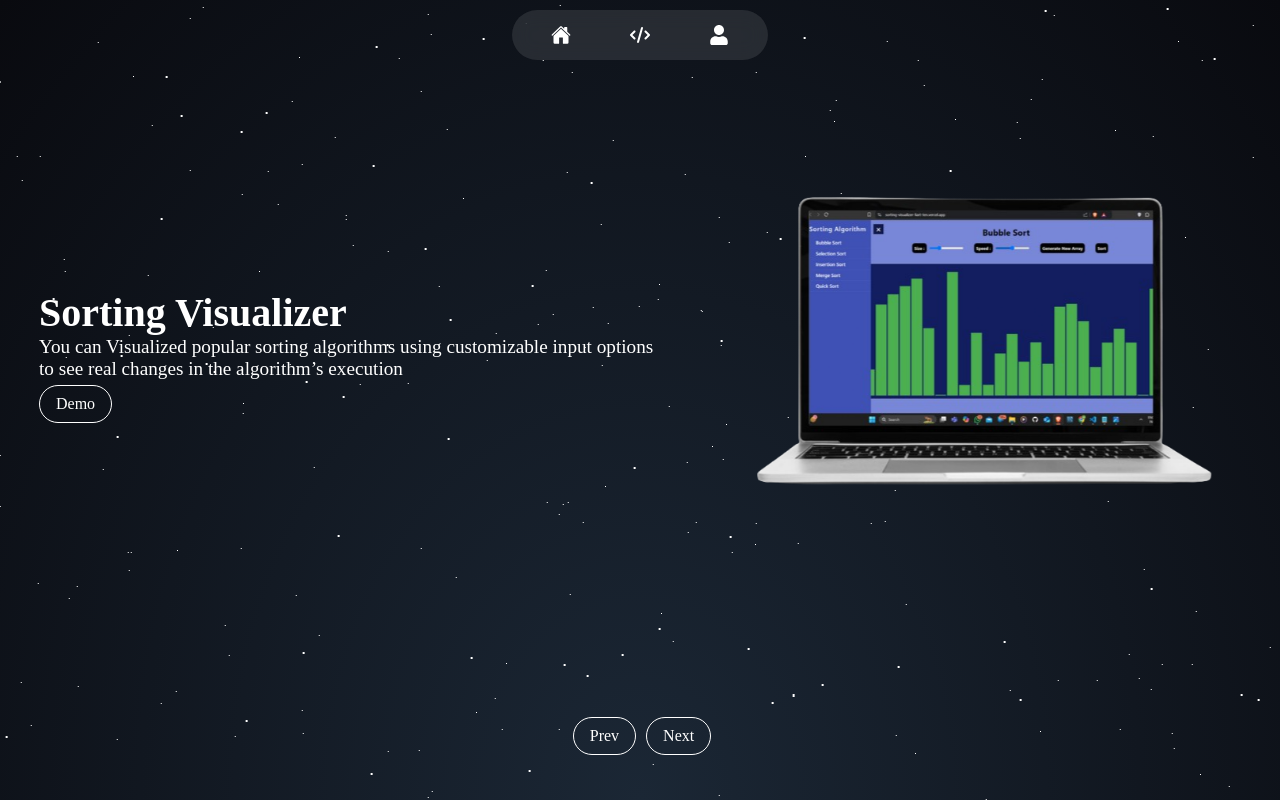
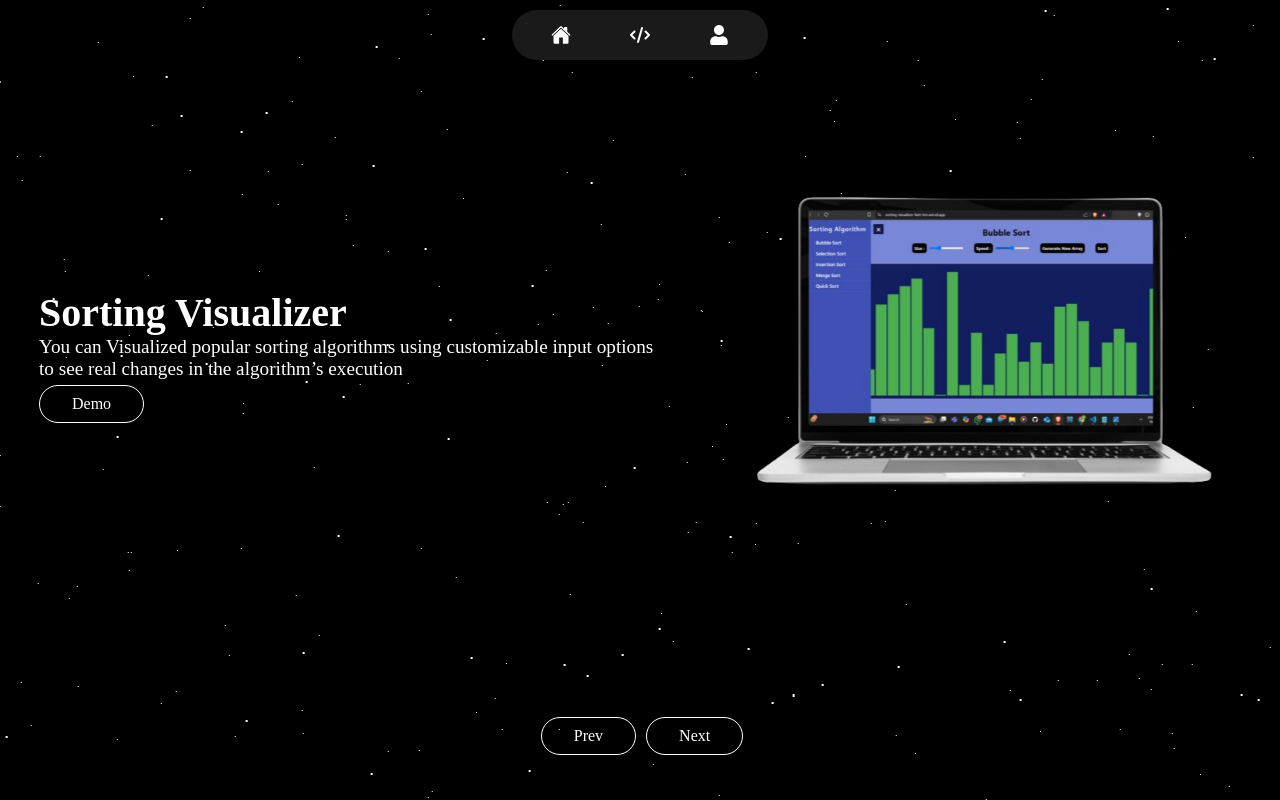
Before and after one commit to Maheshmahto/Mahesh-Portfolio, a React (Vite) app: page / in a window 1280 px wide. Both pictures are taken after a click on the element 639 px from the left and 35 px from the top of the page. Built offline with nearby package versions, Linux system fonts and the light colour scheme; a web font is replaced by a local one.

Commit message:
background change

```diff
--- a/src/About/About.jsx
+++ b/src/About/About.jsx
@@ -50,7 +50,7 @@ const About = () => {
             <FaInstagram />
           </a>
           <a href="https://x.com/mahesh4387" className="twitter">
-            <FaXTwitter />
+          <svg xmlns="http://www.w3.org/2000/svg" width="1em" height="1em" viewBox="0 0 512 512"><path fill="white" d="M389.2 48h70.6L305.6 224.2L487 464H345L233.7 318.6L106.5 464H35.8l164.9-188.5L26.8 48h145.6l100.5 132.9zm-24.8 373.8h39.1L151.1 88h-42z"/></svg>
           </a>
         </div>
       </div>
--- a/src/Home/Home.css
+++ b/src/Home/Home.css
@@ -17,8 +17,8 @@ body,html{
    overflow: hidden;
    box-sizing: border-box;
    /* width: 100%; */
-   background: radial-gradient(ellipse at bottom, #1b2735 0%, #090a0f 100%);
-   /* background: black; */
+   /* background: radial-gradient(ellipse at bottom, #1b2735 0%, #090a0f 100%);  */
+   background: black;
    display: flex;
    /* border: 1px solid magenta; */
 
--- a/src/Project/Project.css
+++ b/src/Project/Project.css
@@ -119,8 +119,11 @@
 button {
   font-size: 1rem;
   color: white;
+  /* display: flex;
+  justify-content: center;
+  align-items: center; */
 
-  padding: 0.55em 1em;
+  padding: 0.55em 2em;
   border-radius: 1.5em;
   cursor: pointer;
   background: transparent;
--- a/src/Project/Project.jsx
+++ b/src/Project/Project.jsx
@@ -60,8 +60,8 @@ import './Project.css'
               <div className="content">
                 <h1 className="heading-text">{slide.title}</h1>
                 <p className="desc">{slide.description}</p>
-                <button className="learn-more">
-                  <a href={slide.link}>Demo </a>
+                <button className="learn-more flex" onClick={() => navigate(slide.link)}>
+                  Demo
                 </button>
               </div>
               <div className="image">
```
